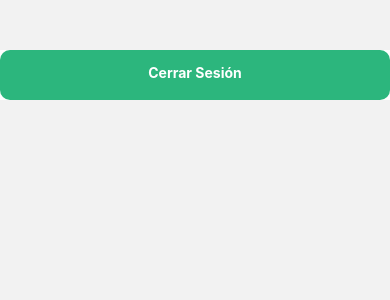
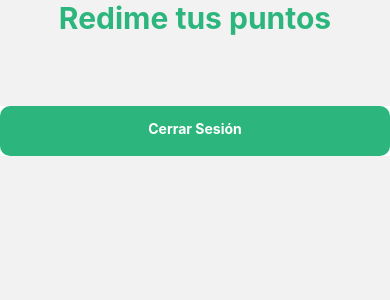
Before and after one commit to Samuelsantos2504/MovCO2, a React Native app: screen /Puntos in a window 390 px wide. Shown: the top 300 px of the page. Built offline with nearby package versions, Linux system fonts and the light colour scheme.

Commit message:
Creaciondel sistema de puntos

```diff
--- a/Screens/PointsScreen.jsx
+++ b/Screens/PointsScreen.jsx
@@ -1,14 +1,21 @@
 import React, {useState, useEffect, useCallback} from 'react';
-import { View, Text, TextInput, TouchableOpacity, Platform, Pressable, BackHandler, Modal} from 'react-native';
+import {
+  View,
+  Text,
+  TextInput,
+  TouchableOpacity,
+  Platform,
+  Pressable,
+  BackHandler,
+  Modal,
+} from 'react-native';
 import {Alert} from 'react-native';
 import {styles} from './styles/PointsScreen.js';
 import {useNavigation, useFocusEffect} from '@react-navigation/native';
 import AsyncStorage from '@react-native-async-storage/async-storage';
 
-
-
-
-export default function PointsScreen ({navigation}) {
+export default function PointsScreen({navigation}) {
+  const [filtro, setFiltro] = useState ('');
 
   useFocusEffect (
     useCallback (() => {
@@ -24,8 +31,11 @@ export default function PointsScreen ({navigation}) {
     }, [])
   );
 
-    function Logout(){
-        Alert.alert ('Cerrar sesión', '¿Estás seguro de que quieres cerrar sesión?', [
+  function Logout () {
+    Alert.alert (
+      'Cerrar sesión',
+      '¿Estás seguro de que quieres cerrar sesión?',
+      [
         {
           text: 'Cancelar',
           onPress: () => console.log ('Cancelado'),
@@ -38,13 +48,18 @@ export default function PointsScreen ({navigation}) {
             navigation.navigate ('Login');
           },
         },
-        ]);
+      ]
+    );
   }
 
   return (
     <View classname="Contenedor_General" style={styles.container}>
       <View classname="Contenedor_Titulo" style={styles.titleContainer}>
 
+        <TouchableOpacity>
+
+        </TouchableOpacity>
+        <Text style={styles.titleA}>Redime tus puntos</Text>
       </View>
 
       <View classname="Contenedor_Puntos" style={styles.pointsContainer}>
--- a/Screens/styles/PointsScreen.js
+++ b/Screens/styles/PointsScreen.js
@@ -19,4 +19,26 @@ export const styles = StyleSheet.create({
     color: "#fff",
     fontWeight: "bold",
   },
+
+  titleA:{
+    fontSize: 30,
+    fontWeight: "bold",
+    color: "#2cb67d",
+    marginBottom: 20,
+    textAlign: "center",
+  },
+
+  inputA: {
+    borderWidth: 1,
+    borderColor: "#ccc",
+    borderRadius: 10,
+    paddingHorizontal: 12,
+    paddingVertical: Platform.OS === "ios" ? 14 : 10,
+    marginBottom: 15,
+    backgroundColor: "#fff",
+    marginLeft: "5%",
+    width: "80%",
+    marginRight: "2%",
+  },
+
 });
```
Lines whose indentation alone changed are shown as unchanged.
